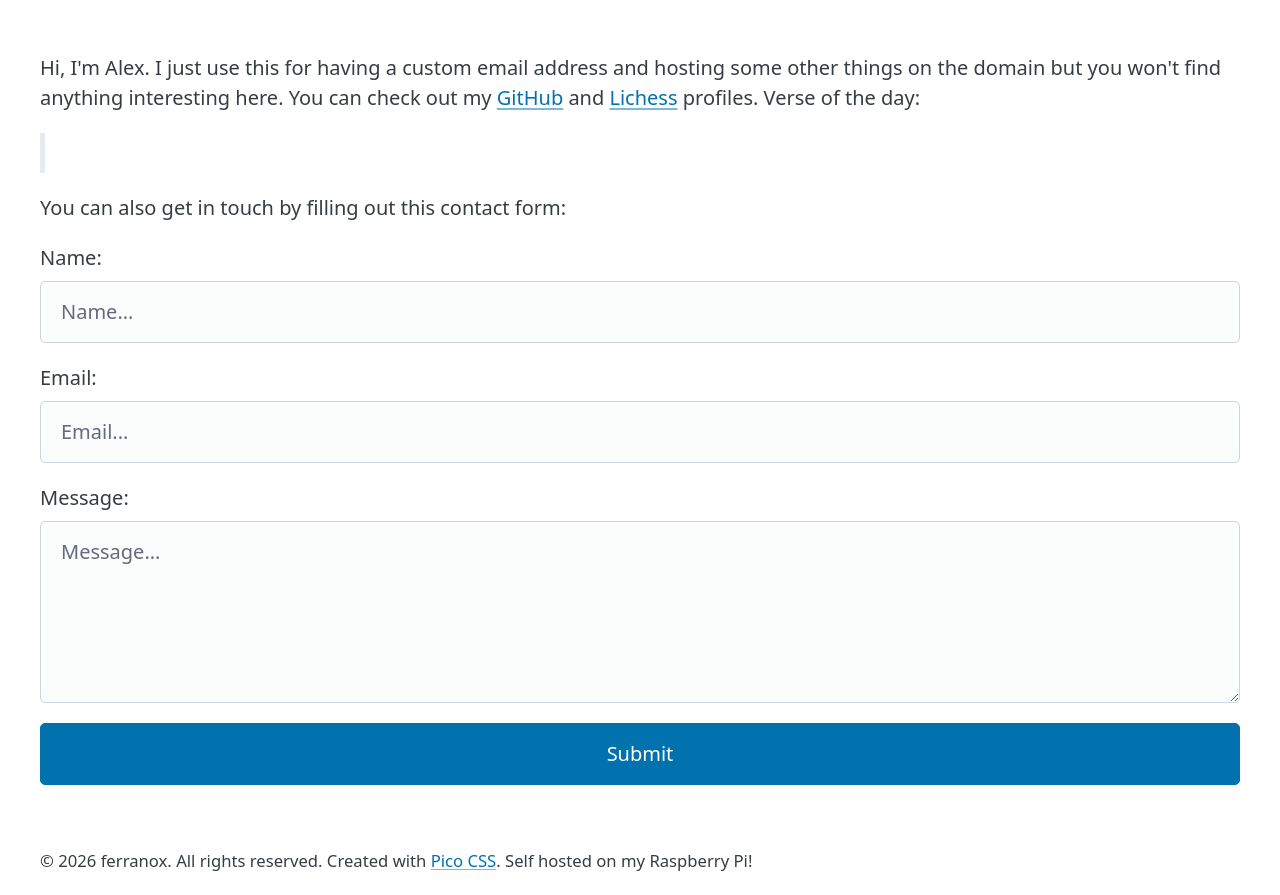
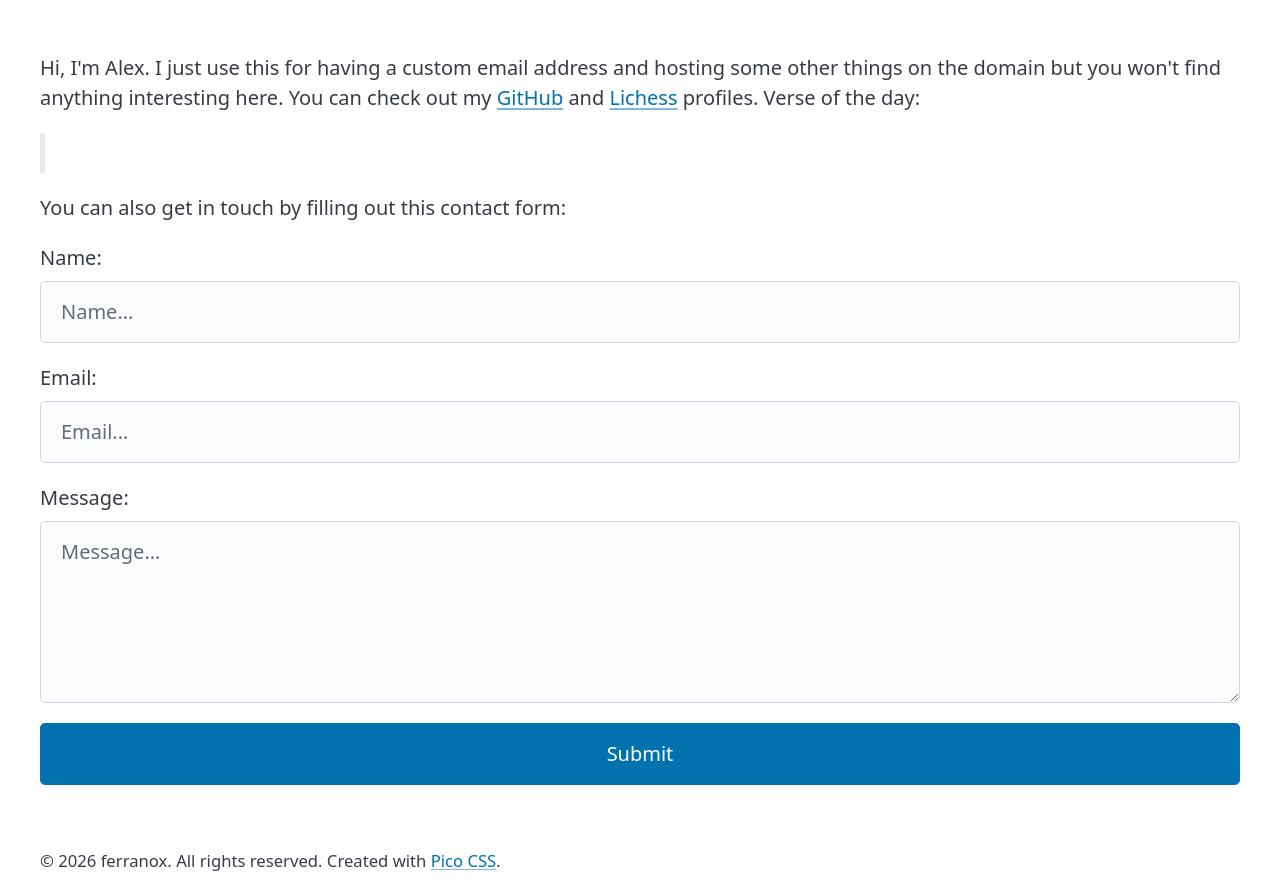
Before and after one commit to ferranox/ferranox, a plain HTML site: page index.html in a window 1280 px wide. Shown: the part 72-967 px from the top of the page. Drawn offline with nearby package versions, Linux system fonts and the light colour scheme.

Commit message:
Update index.html

```diff
--- a/index.html
+++ b/index.html
@@ -53,7 +53,7 @@
   </main>
 
   <footer class="container">
-    <small>&copy; 2026 ferranox. All rights reserved. Created with <a href="https://picocss.com">Pico CSS</a>. Self hosted on my Raspberry Pi!</small>
+    <small>&copy; 2026 ferranox. All rights reserved. Created with <a href="https://picocss.com">Pico CSS</a>.</small>
   </footer>
 </body>
 
```
